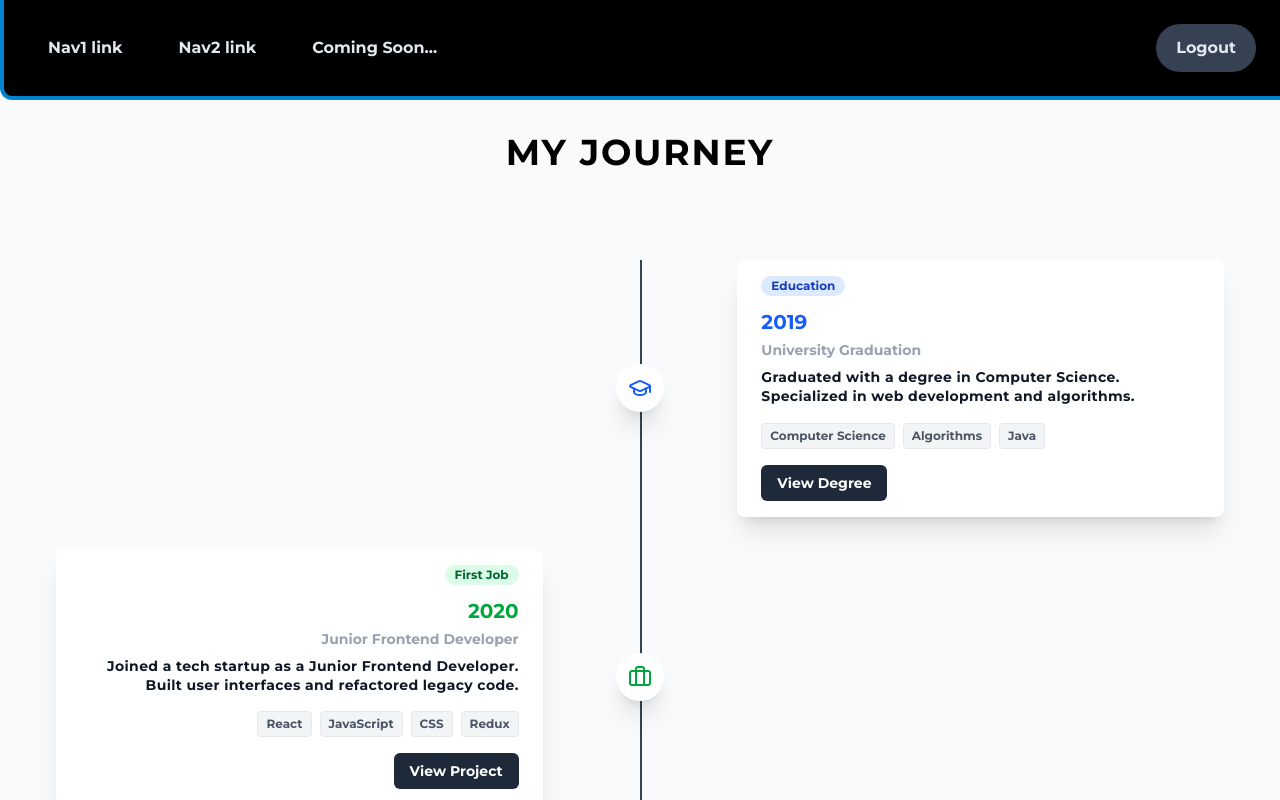
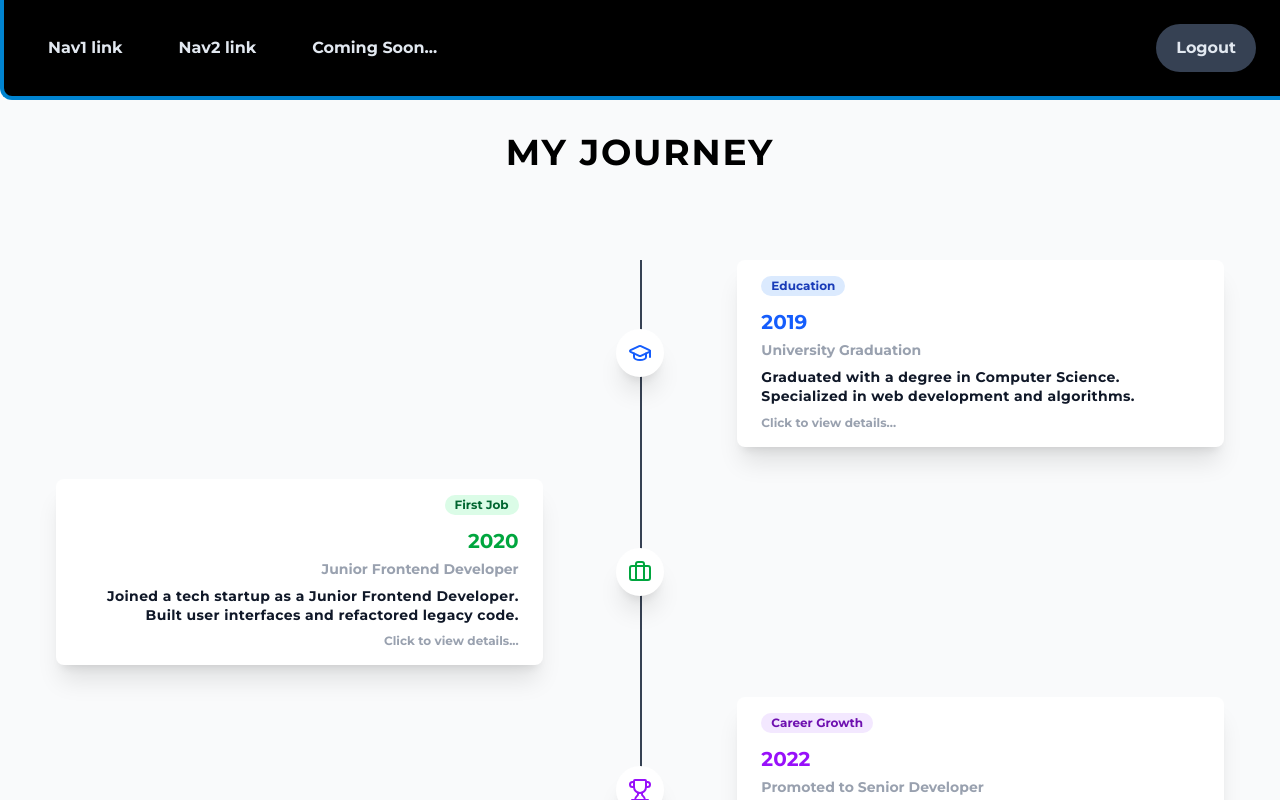
Before and after one commit to ngkaizhe/my-personal-website, a Next.js app: page /dashboard in a window 1280 px wide. Shown: the top 800 px of the page. Built offline with nearby package versions, Linux system fonts and the light colour scheme.

Commit message:
feat: add expandable feature

```diff
--- a/src/components/Timeline.tsx
+++ b/src/components/Timeline.tsx
@@ -1,8 +1,9 @@
 'use client';
 
-import React, { ReactNode } from 'react';
-import { motion } from 'motion/react';
+import React, { ReactNode, useState } from 'react';
+import { motion, AnimatePresence } from 'motion/react';
 import Link from 'next/link';
+import { X } from 'lucide-react';
 
 export interface TimelineItem {
     year: string;
@@ -12,6 +13,7 @@ export interface TimelineItem {
     titleColorClass: string; // Full Tailwind color class for title
     numberColorClass: string; // Full Tailwind color class for number (or icon color)
     description: string;
+    details?: string; // New field for expanded content
     icon?: ReactNode;
     tags?: string[];
     link?: {
@@ -20,7 +22,7 @@ export interface TimelineItem {
     };
 }
 
-const TimelineCard = ({ item, index, isRight }: { item: TimelineItem; index: number; isRight: boolean }) => {
+const TimelineCard = ({ item, index, isRight, setSelectedId }: { item: TimelineItem; index: number; isRight: boolean, setSelectedId: (id: string) => void }) => {
     return (
         <motion.div
             initial={{ opacity: 0, y: 50 }}
@@ -31,7 +33,7 @@ const TimelineCard = ({ item, index, isRight }: { item: TimelineItem; index: num
         >
             <div className="order-1 w-5/12"></div>
 
-            <div className={`z-20 flex items-center order-1 bg-white shadow-xl w-12 h-12 rounded-full border-4 border-white justify-center`}>
+            <div className={`z-20 flex items-center order-1 bg-white shadow-xl w-12 h-12 rounded-full border-4 border-white justify-center group-hover:scale-110 transition-transform`}>
                 {item.icon ? (
                     <div className={`${item.numberColorClass} w-6 h-6`}>
                         {item.icon}
@@ -41,7 +43,11 @@ const TimelineCard = ({ item, index, isRight }: { item: TimelineItem; index: num
                 )}
             </div>
 
-            <div className={`order-1 w-5/12 px-6 py-4 bg-white rounded-lg shadow-xl ${isRight ? 'text-right' : 'text-left'}`}>
+            <motion.div
+                layoutId={`card-${index}`}
+                onClick={() => setSelectedId(`card-${index}`)}
+                className={`order-1 w-5/12 px-6 py-4 bg-white rounded-lg shadow-xl ${isRight ? 'text-right' : 'text-left'} cursor-pointer group hover:shadow-2xl transition-shadow`}
+            >
                 <div className={`mb-3 ${isRight ? 'flex justify-end' : 'flex justify-start'}`}>
                     <span className={`${item.tagColorClass} text-xs font-semibold px-2.5 py-0.5 rounded-full`}>
                         {item.tag}
@@ -49,32 +55,13 @@ const TimelineCard = ({ item, index, isRight }: { item: TimelineItem; index: num
                 </div>
                 <h3 className={`mb-1 font-bold ${item.titleColorClass} text-xl`}>{item.year}</h3>
                 <p className="text-gray-400 text-sm mb-2">{item.title}</p>
-                <p className="text-sm leading-snug tracking-wide text-gray-900 text-opacity-100 mb-4">
+                <p className="text-sm leading-snug tracking-wide text-gray-900 text-opacity-100">
                     {item.description}
                 </p>
-
-                {item.tags && item.tags.length > 0 && (
-                    <div className={`flex flex-wrap gap-2 mb-4 ${isRight ? 'justify-end' : 'justify-start'}`}>
-                        {item.tags.map((tag, i) => (
-                            <span key={i} className="bg-gray-100 text-gray-600 text-xs px-2 py-1 rounded border border-gray-200">
-                                {tag}
-                            </span>
-                        ))}
-                    </div>
-                )}
-
-                {item.link && (
-                    <div className={`flex ${isRight ? 'justify-end' : 'justify-start'}`}>
-                        <Link
-                            href={item.link.url}
-                            target="_blank"
-                            className={`inline-flex items-center px-4 py-2 text-sm font-medium text-white bg-gray-800 rounded-md hover:bg-gray-700 transition-colors`}
-                        >
-                            {item.link.text}
-                        </Link>
-                    </div>
-                )}
-            </div>
+                <div className={`mt-2 text-xs text-gray-400 ${isRight ? 'text-right' : 'text-left'}`}>
+                    Click to view details...
+                </div>
+            </motion.div>
         </motion.div>
     );
 };
@@ -84,17 +71,103 @@ interface TimelineProps {
 }
 
 const Timeline = ({ items }: TimelineProps) => {
+    const [selectedId, setSelectedId] = useState<string | null>(null);
+    const selectedItem = items.find((_, index) => `card-${index}` === selectedId);
+
     return (
-        <div className="container mx-auto px-4 py-8">
+        <div className="container mx-auto px-4 py-8 relative">
             <h2 className="text-4xl font-bold text-center mb-12 uppercase tracking-wider">My Journey</h2>
 
             <div className="relative wrap overflow-hidden p-10 h-full">
                 <div className="border-2-2 absolute border-opacity-20 border-gray-700 h-full border left-1/2"></div>
 
                 {items.map((item, index) => (
-                    <TimelineCard key={index} item={item} index={index} isRight={index % 2 !== 0} />
+                    <TimelineCard key={index} item={item} index={index} isRight={index % 2 !== 0} setSelectedId={setSelectedId} />
                 ))}
             </div>
+
+            <AnimatePresence>
+                {selectedId && selectedItem && (
+                    <div className="fixed inset-0 z-[60] flex items-center justify-center p-4">
+                        <motion.div
+                            initial={{ opacity: 0 }}
+                            animate={{ opacity: 1 }}
+                            exit={{ opacity: 0 }}
+                            onClick={() => setSelectedId(null)}
+                            className="absolute inset-0 bg-black/60 backdrop-blur-sm"
+                        />
+
+                        <motion.div
+                            layoutId={selectedId}
+                            className="bg-white rounded-xl shadow-2xl w-full max-w-2xl overflow-hidden relative z-10"
+                        >
+                            <button
+                                onClick={(e) => { e.stopPropagation(); setSelectedId(null); }}
+                                className="absolute top-4 right-4 p-2 bg-gray-100 rounded-full hover:bg-gray-200 transition-colors z-20"
+                            >
+                                <X size={20} className="text-gray-600" />
+                            </button>
+
+                            <div className="p-8">
+                                <div className="flex items-center gap-4 mb-6">
+                                    <div className={`flex items-center justify-center w-16 h-16 rounded-full bg-gray-50 border-4 border-white shadow-lg`}>
+                                        {selectedItem.icon ? (
+                                            <div className={`${selectedItem.numberColorClass} w-8 h-8`}>
+                                                {selectedItem.icon}
+                                            </div>
+                                        ) : (
+                                            <h1 className={`font-semibold text-2xl ${selectedItem.numberColorClass}`}>#</h1>
+                                        )}
+                                    </div>
+                                    <div>
+                                        <span className={`${selectedItem.tagColorClass} text-xs font-semibold px-2.5 py-0.5 rounded-full`}>
+                                            {selectedItem.tag}
+                                        </span>
+                                        <h3 className={`mt-1 font-bold ${selectedItem.titleColorClass} text-3xl`}>{selectedItem.year}</h3>
+                                        <p className="text-gray-500">{selectedItem.title}</p>
+                                    </div>
+                                </div>
+
+                                <div className="prose prose-sm max-w-none text-gray-700 mb-6">
+                                    <p className="text-lg leading-relaxed mb-4">{selectedItem.description}</p>
+                                    {selectedItem.details && (
+                                        <div className="bg-gray-50 p-4 rounded-lg border border-gray-100 text-sm leading-relaxed">
+                                            {selectedItem.details}
+                                        </div>
+                                    )}
+                                </div>
+
+                                {/* Tags */}
+                                {selectedItem.tags && selectedItem.tags.length > 0 && (
+                                    <div className="mb-6">
+                                        <h4 className="text-sm font-semibold text-gray-900 mb-2 uppercase tracking-wide">Tech Stack</h4>
+                                        <div className="flex flex-wrap gap-2">
+                                            {selectedItem.tags.map((tag, i) => (
+                                                <span key={i} className="bg-blue-50 text-blue-700 text-sm px-3 py-1 rounded-full font-medium">
+                                                    {tag}
+                                                </span>
+                                            ))}
+                                        </div>
+                                    </div>
+                                )}
+
+                                {/* Links */}
+                                {selectedItem.link && (
+                                    <div className="flex justify-end pt-4 border-t border-gray-100">
+                                        <Link
+                                            href={selectedItem.link.url}
+                                            target="_blank"
+                                            className="inline-flex items-center gap-2 px-6 py-2.5 text-sm font-semibold text-white bg-gray-900 rounded-lg hover:bg-gray-800 transition-all hover:scale-105 shadow-lg shadow-gray-200"
+                                        >
+                                            {selectedItem.link.text}
+                                        </Link>
+                                    </div>
+                                )}
+                            </div>
+                        </motion.div>
+                    </div>
+                )}
+            </AnimatePresence>
         </div>
     );
 };
```
Also changed, not shown: src/app/dashboard/page.tsx (+7 -0 lines).
